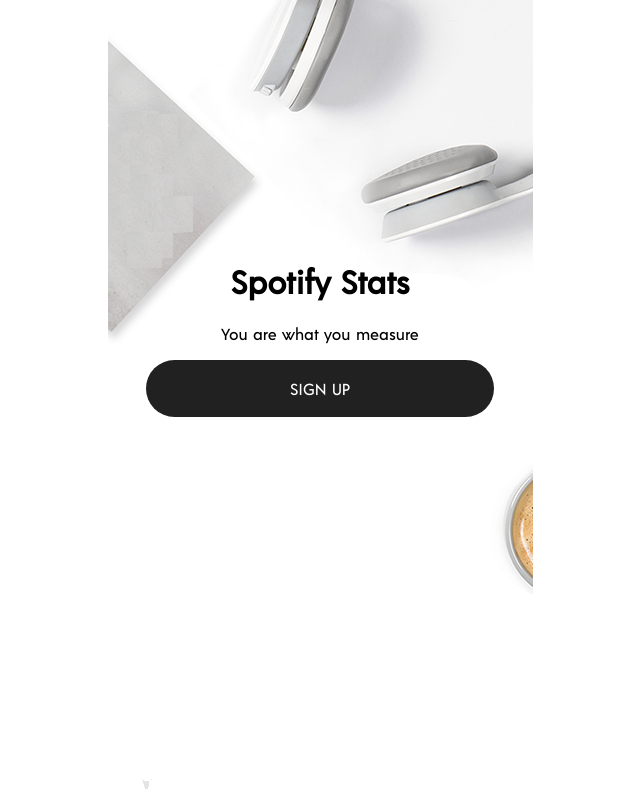
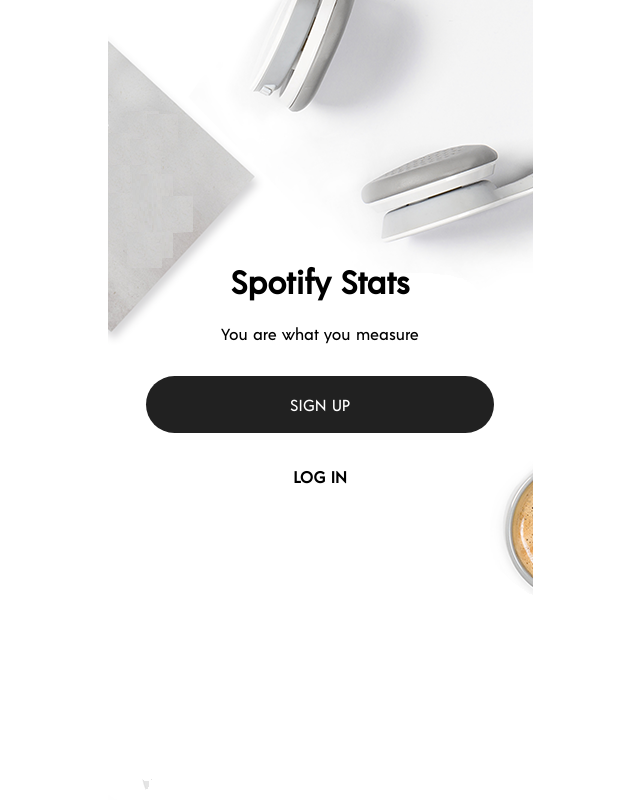
Before and after one commit to bertil291utn/tracking-musique-front, a React (Create React App) app: page / in a window 1280 px wide. Shown: the whole page, without its empty margins (320-960 px from the left). Built offline with nearby package versions, Linux system fonts and the light colour scheme.

Commit message:
Refactor to only one method call button

```diff
--- a/src/pages/signup.js
+++ b/src/pages/signup.js
@@ -1,15 +1,18 @@
 import React from 'react';
-import PrimaryButton from '../styled-components/primary_button';
+import Button from '../styled-components/button';
 import styles from './signup.module.scss';
+import buttonType from '../styled-components/buttonType';
 
 const SignUp = () => {
+  const { primaryType, linkType } = buttonType;
   const { background, container } = styles;
   return (
     <div className={background}>
       <div className={container}>
         <h1 className="title">Spotify Stats</h1>
         <p>You are what you measure</p>
-        <PrimaryButton title="sign up" />
+        <Button type={primaryType} title="sign up" />
+        <Button type={linkType} title="log in" />
       </div>
     </div>
   );
--- /dev/null
+++ b/src/styled-components/button.js
@@ -0,0 +1,33 @@
+import React from 'react';
+import PropTypes from 'prop-types';
+import buttonType from './buttonType';
+import './button.scss';
+
+const Button = props => {
+  const { primaryType, secondaryType } = buttonType;
+  const { type, title } = props;
+  let className;
+
+  switch (type) {
+    case primaryType:
+      className = 'primary';
+      break;
+    case secondaryType:
+      className = 'secondary';
+      break;
+    default:
+      className = 'link';
+      break;
+  }
+
+  return (
+    <button className={`button ${className}`} type="button">{title.toUpperCase()}</button>
+  );
+};
+
+Button.propTypes = {
+  title: PropTypes.string.isRequired,
+  type: PropTypes.string.isRequired,
+};
+
+export default Button;
--- /dev/null
+++ b/src/styled-components/button.scss
@@ -0,0 +1,21 @@
+@import '../styles/colors';
+
+.button {
+  border: none;
+  cursor: pointer;
+  font-size: 1rem;
+  font-family: 'acremedium', Arial, sans-serif;
+  margin: 1rem 0;
+}
+
+.primary {
+  background-color: $primary;
+  border-radius: 35px;
+  color: #fff;
+  padding: 5% 40%;
+}
+
+.link {
+  background: none;
+  font-weight: 600;
+}
--- /dev/null
+++ b/src/styled-components/buttonType.js
@@ -0,0 +1,5 @@
+export default {
+  primaryType: 'PRIMARY',
+  secondaryType: 'SECONDARY',
+  linkType: 'LINK',
+};
--- a/src/styled-components/link_button.module.scss
+++ /dev/null
@@ -1,6 +0,0 @@
-
-.link {
-  font-size: 1rem;
-  font-family: 'acremedium', Arial, sans-serif;
-  opacity: 1;
-}
--- a/src/styled-components/primary_button.js
+++ /dev/null
@@ -1,17 +0,0 @@
-import React from 'react';
-import PropTypes from 'prop-types';
-import styles from './primary_button.module.scss';
-
-const PrimaryButton = props => {
-  const { primary } = styles;
-  const { title } = props;
-  return (
-    <button className={primary} type="button">{title.toUpperCase()}</button>
-  );
-};
-
-PrimaryButton.propTypes = {
-  title: PropTypes.string.isRequired,
-};
-
-export default PrimaryButton;
--- a/src/styled-components/primary_button.module.scss
+++ /dev/null
@@ -1,12 +0,0 @@
-@import '../styles/colors';
-
-.primary {
-  background-color: $primary;
-  border: none;
-  border-radius: 35px;
-  color: #fff;
-  font-size: 1rem;
-  font-family: 'acremedium', Arial, sans-serif;
-  opacity: 1;
-  padding: 5% 40%;
-}
```
Also changed, not shown: src/styled-components/link_button.js (deleted, +0 -17 lines).
